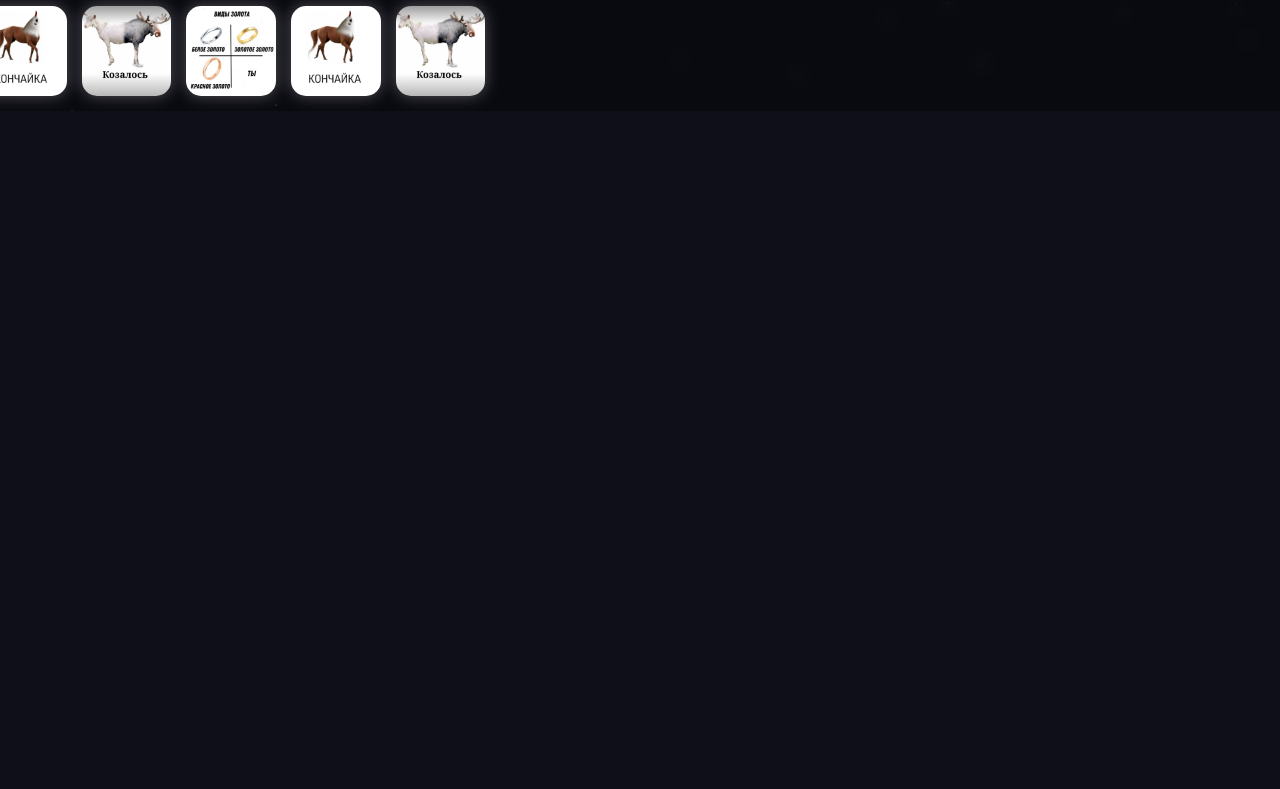
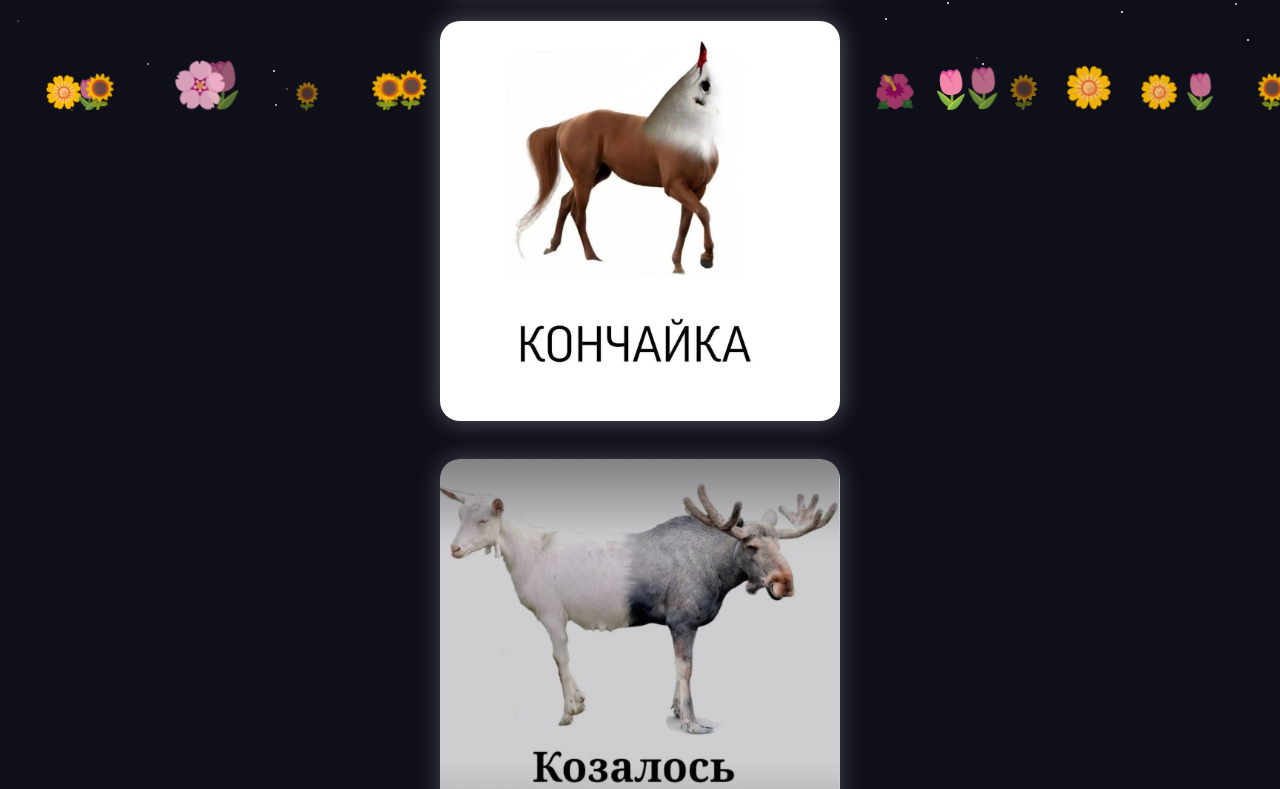
Before and after one commit to matveyymer/evaspi, a plain HTML site: page index.html in a window 1280 px wide. Shown: the part 689-1478 px from the top of the page. Before the commit the page ends 800 px from the top, so only its background shows below. Drawn offline with Linux system fonts and the light colour scheme.

Commit message:
Update index.html

```diff
--- a/index.html
+++ b/index.html
@@ -14,27 +14,22 @@
 }
 
 html, body {
-    height: 100%;
-    width: 100%;
+    min-height: 100%;
     background: #0f0f1a;
-    overflow: hidden;
     font-family: Arial, sans-serif;
+    overflow-x: hidden;
+    color: white;
 }
 
-/* ===== Контент ===== */
+/* ===== Контейнер ===== */
 .container {
     position: relative;
     z-index: 5;
-    height: 100%;
-    display: flex;
-    flex-direction: column;
-    justify-content: center;
-    align-items: center;
     text-align: center;
-    color: white;
-    padding: 20px;
+    padding: 60px 20px 200px 20px;
 }
 
+/* ===== Заголовок ===== */
 h1 {
     font-size: 60px;
     font-weight: bold;
@@ -52,14 +47,40 @@ h1 {
     animation: gradientMove 8s ease infinite;
 }
 
+/* ===== Сообщение ===== */
 p {
     margin-top: 30px;
     font-size: 20px;
     max-width: 500px;
+    margin-left: auto;
+    margin-right: auto;
     opacity: 0;
     animation: fadeIn 3s ease forwards;
     animation-delay: 1.5s;
 }
+
+/* ===== Фото вертикально ===== */
+.photos {
+    margin-top: 50px;
+    display: flex;
+    flex-direction: column;
+    gap: 30px;
+    align-items: center;
+}
+
+.photos img {
+    width: 90%;
+    max-width: 400px;
+    border-radius: 20px;
+    box-shadow: 0 0 25px rgba(255,255,255,0.3);
+    opacity: 0;
+    transform: translateY(40px);
+    animation: photoAppear 2s ease forwards;
+}
+
+.photos img:nth-child(1) { animation-delay: 2s; }
+.photos img:nth-child(2) { animation-delay: 3s; }
+.photos img:nth-child(3) { animation-delay: 4s; }
 
 /* ===== Звёзды ===== */
 .stars {
@@ -81,7 +102,7 @@ p {
 /* ===== Цветы ===== */
 .flowers {
     position: fixed;
-    bottom: 120px;
+    bottom: 0;
     width: 100%;
     height: 150px;
     z-index: 2;
@@ -92,44 +113,12 @@ p {
     position: absolute;
     bottom: 0;
     font-size: 30px;
-    transform: scaleY(0);
-    transform-origin: bottom;
-    animation: grow 3s ease forwards, sway 4s ease-in-out infinite;
-}
-
-/* ===== Фото-лента ===== */
-.gallery {
-    position: fixed;
-    bottom: 0;
-    width: 100%;
-    height: 120px;
-    overflow: hidden;
-    z-index: 3;
-    backdrop-filter: blur(8px);
-    background: rgba(0,0,0,0.35);
-}
-
-.gallery-track {
-    display: flex;
-    gap: 15px;
-    height: 100%;
-    align-items: center;
-    animation: scroll 25s linear infinite;
-}
-
-.gallery img {
-    height: 90px;
-    border-radius: 15px;
-    object-fit: cover;
-    box-shadow: 0 0 15px rgba(255,255,255,0.3);
+    opacity: 0;
+    transform: translateY(40px) scale(0.5);
+    animation: flowerGrow 4s ease forwards, sway 5s ease-in-out infinite;
 }
 
 /* ===== Анимации ===== */
-@keyframes twinkle {
-    from { opacity: 0.2; }
-    to { opacity: 1; }
-}
-
 @keyframes gradientMove {
     0% { background-position: 0% 50%; }
     50% { background-position: 100% 50%; }
@@ -140,19 +129,29 @@ p {
     to { opacity: 1; }
 }
 
-@keyframes grow {
-    to { transform: scaleY(1); }
+@keyframes photoAppear {
+    to {
+        opacity: 1;
+        transform: translateY(0);
+    }
+}
+
+@keyframes twinkle {
+    from { opacity: 0.2; }
+    to { opacity: 1; }
+}
+
+@keyframes flowerGrow {
+    to {
+        opacity: 1;
+        transform: translateY(0) scale(1);
+    }
 }
 
 @keyframes sway {
-    0% { transform: scaleY(1) rotate(-3deg); }
-    50% { transform: scaleY(1) rotate(3deg); }
-    100% { transform: scaleY(1) rotate(-3deg); }
-}
-
-@keyframes scroll {
-    from { transform: translateX(0); }
-    to { transform: translateX(-50%); }
+    0% { transform: translateY(0) scale(1) rotate(-3deg); }
+    50% { transform: translateY(0) scale(1) rotate(3deg); }
+    100% { transform: translateY(0) scale(1) rotate(-3deg); }
 }
 
 /* ===== Адаптив ===== */
@@ -169,20 +168,14 @@ p {
 
 <div class="container">
     <h1>ева спи</h1>
+
     <p>
         малышка Ева, кажется, кто-то зевает? 😴<br>
         Мне кажется, подушечка уже заждалась тебя.<br>
         Скорей в кровать 💫
     </p>
-</div>
 
-<div class="gallery">
-    <div class="gallery-track">
-        <img src="IMG_0238.jpeg">
-        <img src="IMG_0239.jpeg">
-        <img src="IMG_0240.jpeg">
-
-        <!-- Дубликаты для бесконечного скролла -->
+    <div class="photos">
         <img src="IMG_0238.jpeg">
         <img src="IMG_0239.jpeg">
         <img src="IMG_0240.jpeg">
@@ -201,7 +194,7 @@ for (let i = 0; i < 150; i++) {
     starsContainer.appendChild(star);
 }
 
-// 🌸 Цветы
+// 🌸 Цветы (появляются мягко)
 const flowersContainer = document.getElementById('flowers');
 const flowerTypes = ["🌸","🌷","🌼","🌺","🌻"];
 
@@ -210,7 +203,7 @@ for (let i = 0; i < 20; i++) {
     flower.classList.add('flower');
     flower.innerHTML = flowerTypes[Math.floor(Math.random() * flowerTypes.length)];
     flower.style.left = Math.random() * 100 + '%';
-    flower.style.animationDelay = (Math.random() * 3) + 's';
+    flower.style.animationDelay = (Math.random() * 3 + 1) + 's';
     flower.style.fontSize = (Math.random() * 20 + 25) + 'px';
     flowersContainer.appendChild(flower);
 }
```
